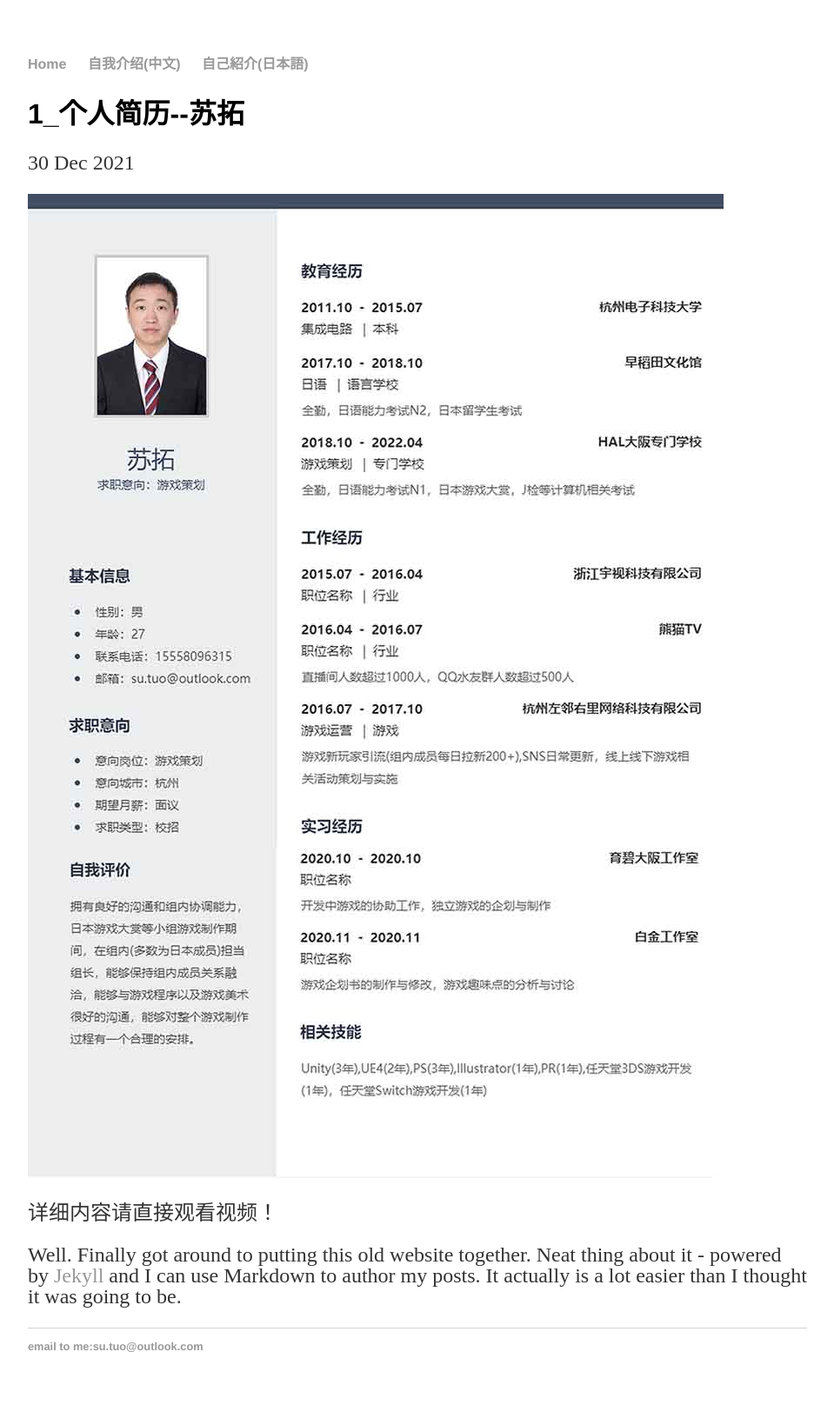
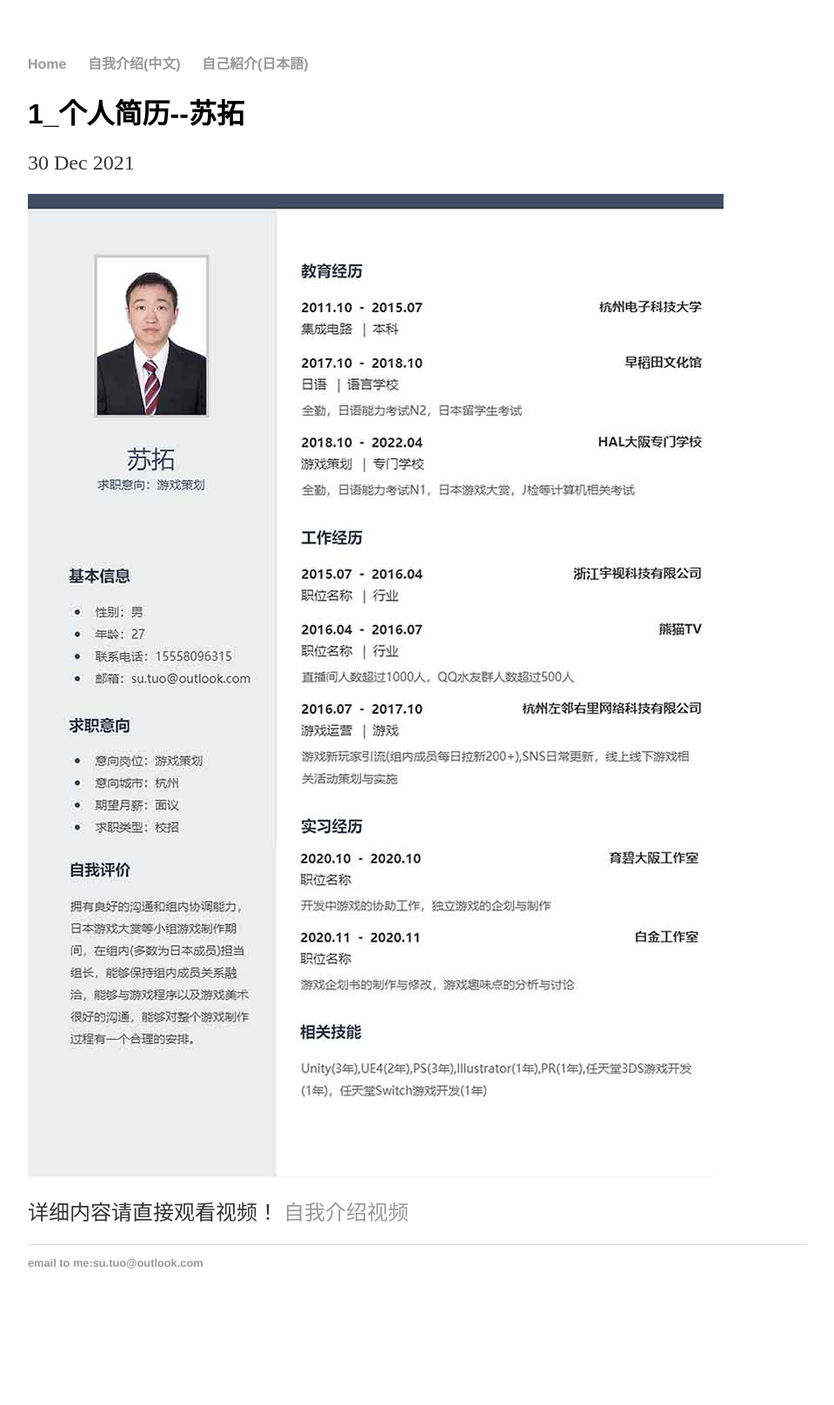
Before and after one commit to SotakuStudio/SotakuStudio.github.io, a Jekyll site: the page built from _posts/2021-12-30-chnresume.md, in a window 1280 px wide. Shown: the whole page at 87% size, without its empty margins (160-1119 px from the left). Built offline with Jekyll 4.4.1, drawn with Linux system fonts in a browser that asks for light colours; after the commit the page ends 1520 px from its top, so only the background shows below that.

Commit message:
Update 2021-12-30-chnresume.md

```diff
--- a/_posts/2021-12-30-chnresume.md
+++ b/_posts/2021-12-30-chnresume.md
@@ -6,5 +6,4 @@ date: 2021-12-30
 ![Image text](https://github.com/SotakuStudio/SotakuStudio.github.io/blob/main/chnblog/image/chnresume.jpg?raw=true)
 
 详细内容请直接观看视频！
-
-Well. Finally got around to putting this old website together. Neat thing about it - powered by [Jekyll](http://jekyllrb.com) and I can use Markdown to author my posts. It actually is a lot easier than I thought it was going to be.
+[自我介绍视频](https://1drv.ms/v/s!Aj9fktzHJKNciN02BrABSgitCyzcvw?e=68vd63)
```
